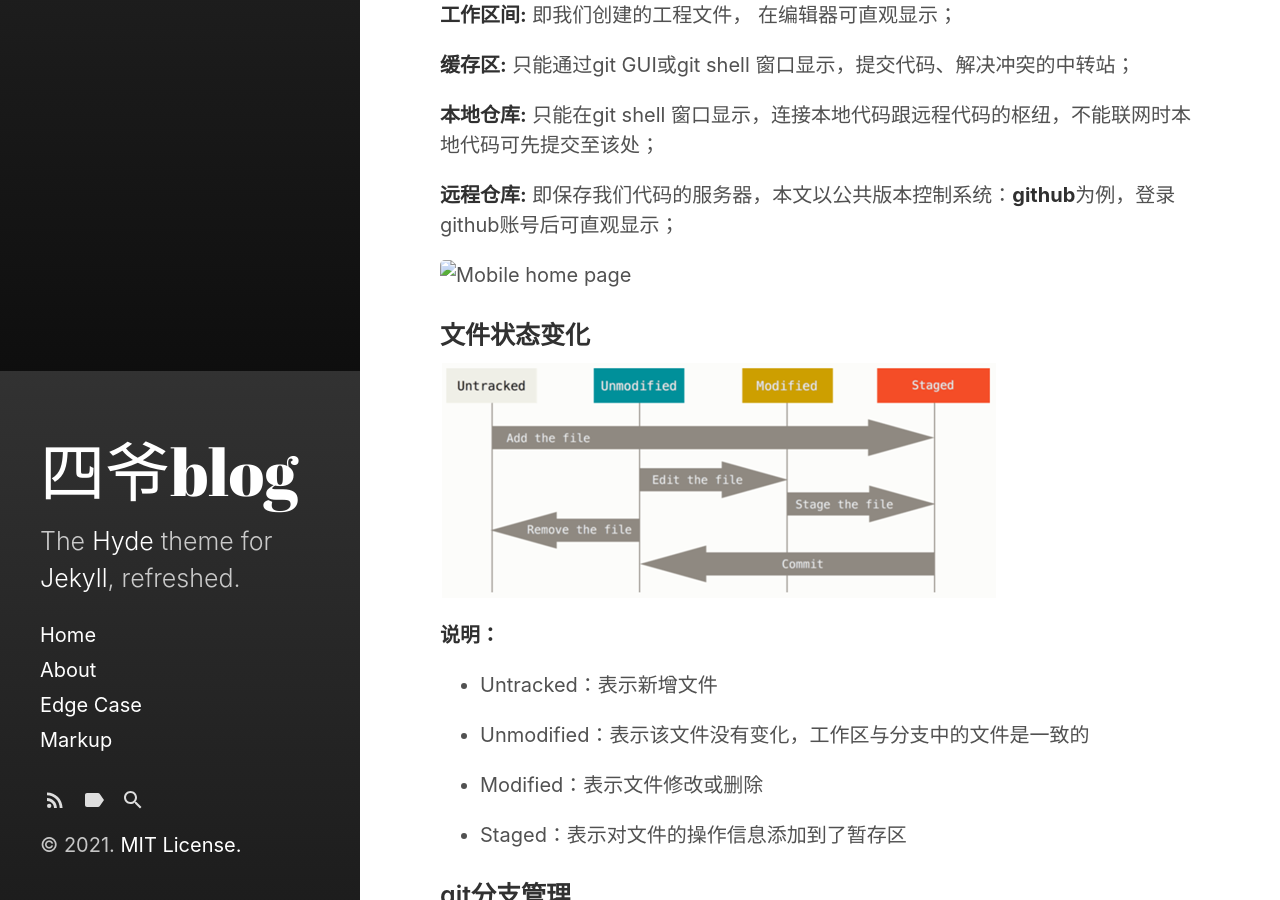
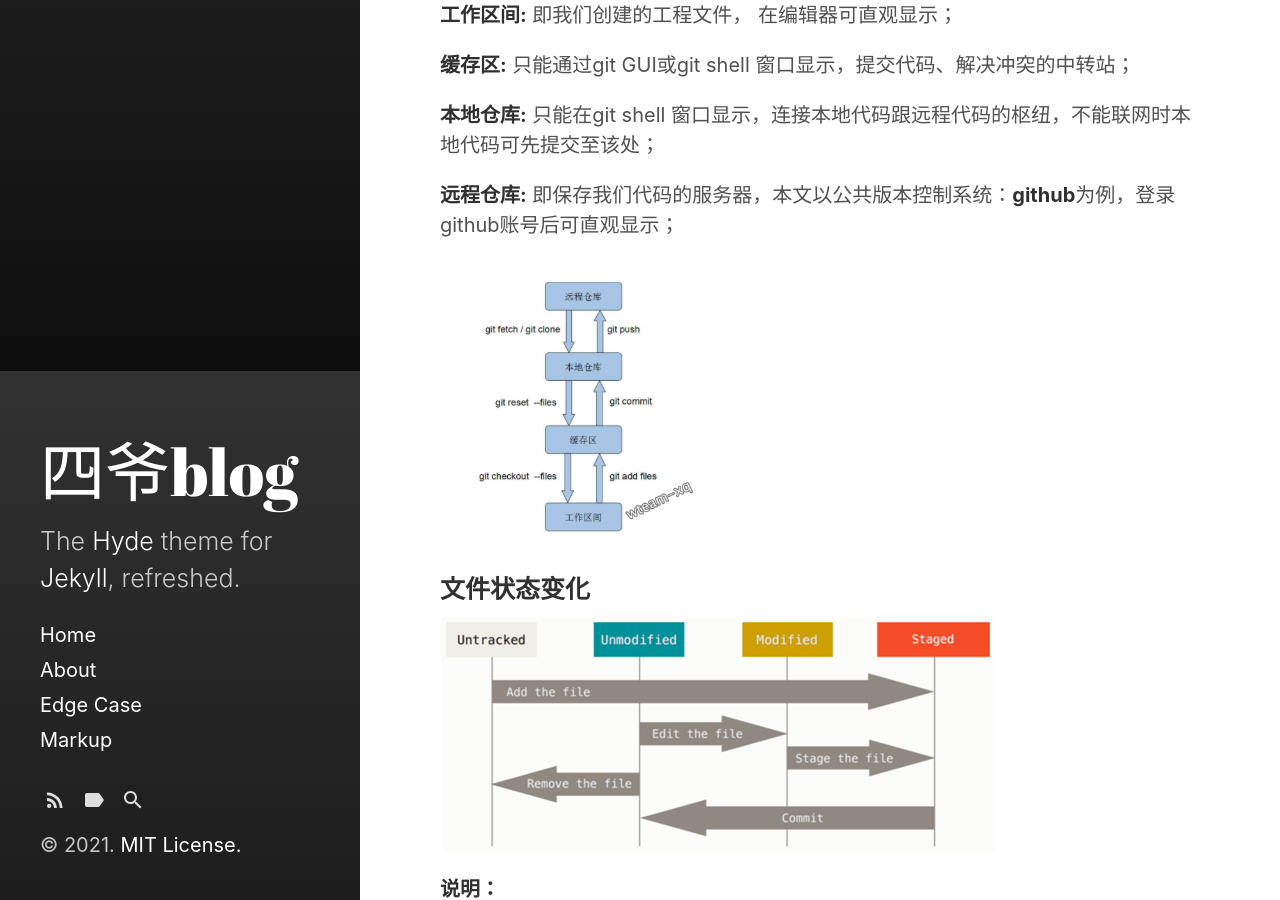
Before and after one commit to songyawen2017/songyawen2017.github.io, a Jekyll site: the page built from _posts/2021-02-20-git-principle.md, in a window 1280 px wide and 900 px high, scrolled down 529 px. Built offline with Jekyll 4.4.1, drawn with Linux system fonts in a browser that asks for light colours.

Commit message:
Update 2021-02-20-git-principle.md

```diff
--- a/_posts/2021-02-20-git-principle.md
+++ b/_posts/2021-02-20-git-principle.md
@@ -33,7 +33,7 @@ git跟传统的代码管理器（如:svn）不同， 主要区别在于git多了
 
 **远程仓库:** 即保存我们代码的服务器，本文以公共版本控制系统：**github**为例，登录github账号后可直观显示；
 
-<img alt="Mobile home page" src="img/image-20210220144431394.png?raw=true" width="300px" />
+<img alt="Mobile home page" src="/img/image-20210220144431394.png?raw=true" width="300px" />
 
 ### 文件状态变化
 
```
